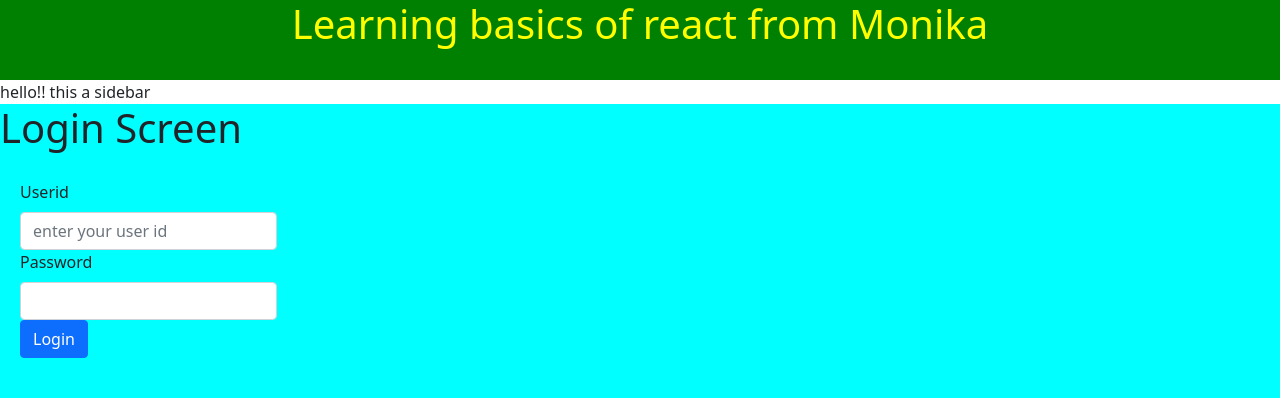
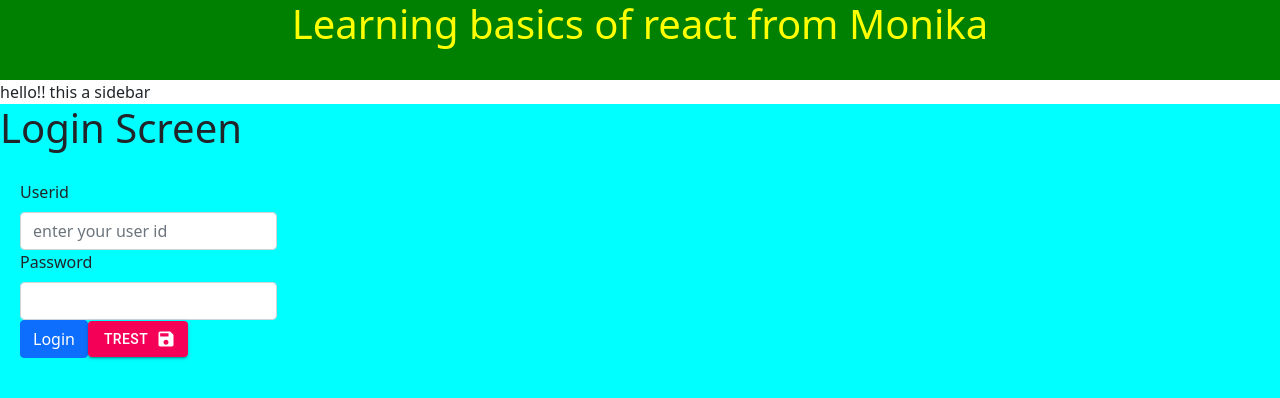
Before and after one commit to Monika-Abhijeet/learn-react, a React (Create React App) app: page / in a window 1280 px wide. Shown: the top 398 px of the page. Built offline with nearby package versions, Linux system fonts and the light colour scheme.

Commit message:
added bootstrap and material ui

```diff
--- a/package.json
+++ b/package.json
@@ -3,14 +3,16 @@
   "version": "0.1.0",
   "private": true,
   "dependencies": {
+    "@material-ui/core": "^4.12.3",
+    "@material-ui/icons": "^4.11.2",
     "@testing-library/jest-dom": "^5.16.3",
     "@testing-library/react": "^12.1.4",
     "@testing-library/user-event": "^13.5.0",
     "bootstrap": "^5.1.3",
     "jquery": "^3.6.0",
     "popper.js": "^1.16.1",
-    "react": "^18.0.0",
-    "react-dom": "^18.0.0",
+    "react": "16.8.0",
+    "react-dom": "16.8.0",
     "react-router-dom": "^6.3.0",
     "react-scripts": "5.0.0",
     "web-vitals": "^2.1.4"
--- a/src/App.js
+++ b/src/App.js
@@ -1,7 +1,7 @@
 import Login from "./components/Login/Login";
 import Header from "./components/Header/Header";
 import Sidebar from "./components/Sidebar/Sidebar";
-
+import React from "react";
 function App() {
   return (
     <div className="App">
--- a/src/components/Header/Header.js
+++ b/src/components/Header/Header.js
@@ -1,4 +1,5 @@
 import "./Header.css";
+import React from "react";
 function Header(props) {
   return (
     <div
--- a/src/components/Login/Login.js
+++ b/src/components/Login/Login.js
@@ -1,5 +1,7 @@
 import React from "react";
 import "./Login.css";
+import Button from "@material-ui/core/Button";
+import SaveIcon from "@material-ui/icons/Save";
 function Login() {
   return (
     <div className="login-container">
@@ -22,6 +24,9 @@ function Login() {
         <input type="password" name="password" className="form-control"></input>
 
         <button className="btn btn-primary">Login</button>
+        <Button variant="contained" color="secondary" endIcon={<SaveIcon />}>
+          Trest
+        </Button>
       </form>
     </div>
   );
```
Also changed, not shown: 1 other file (tests, documents, lock files or other folders).
